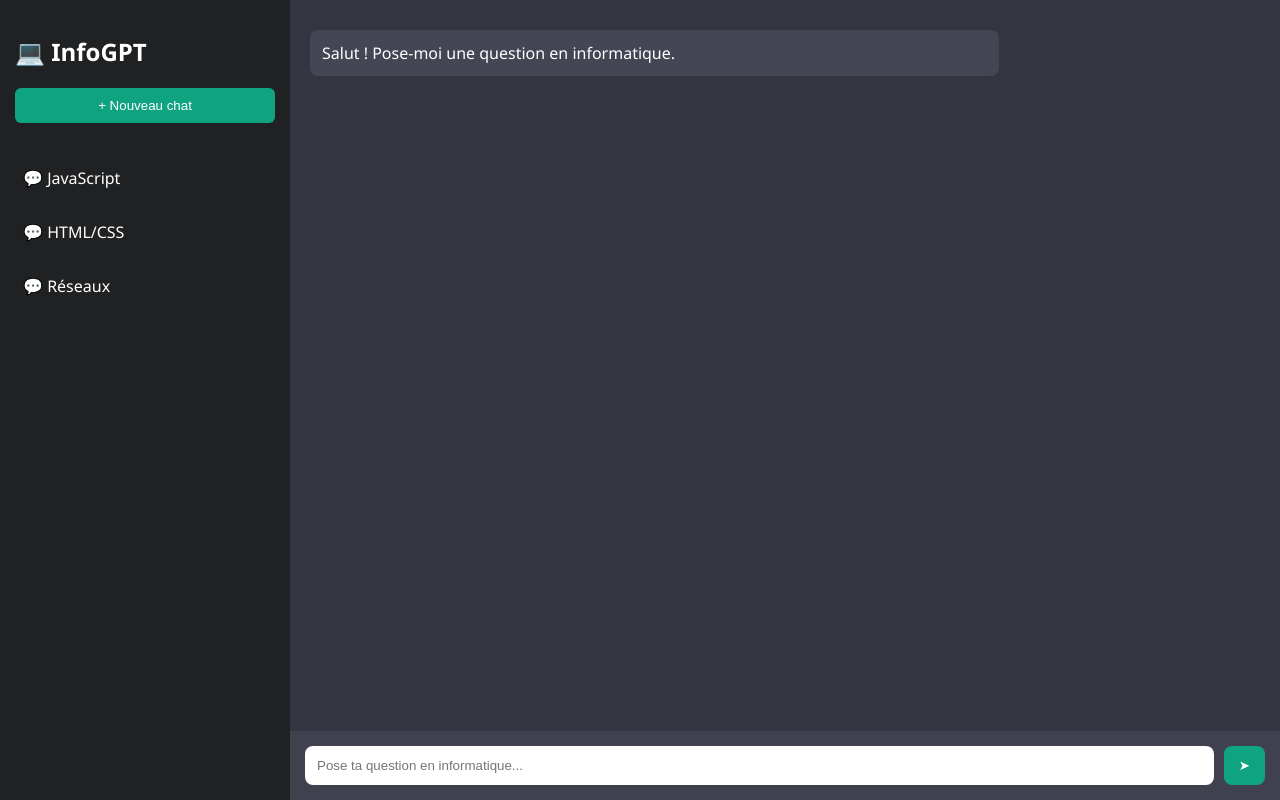
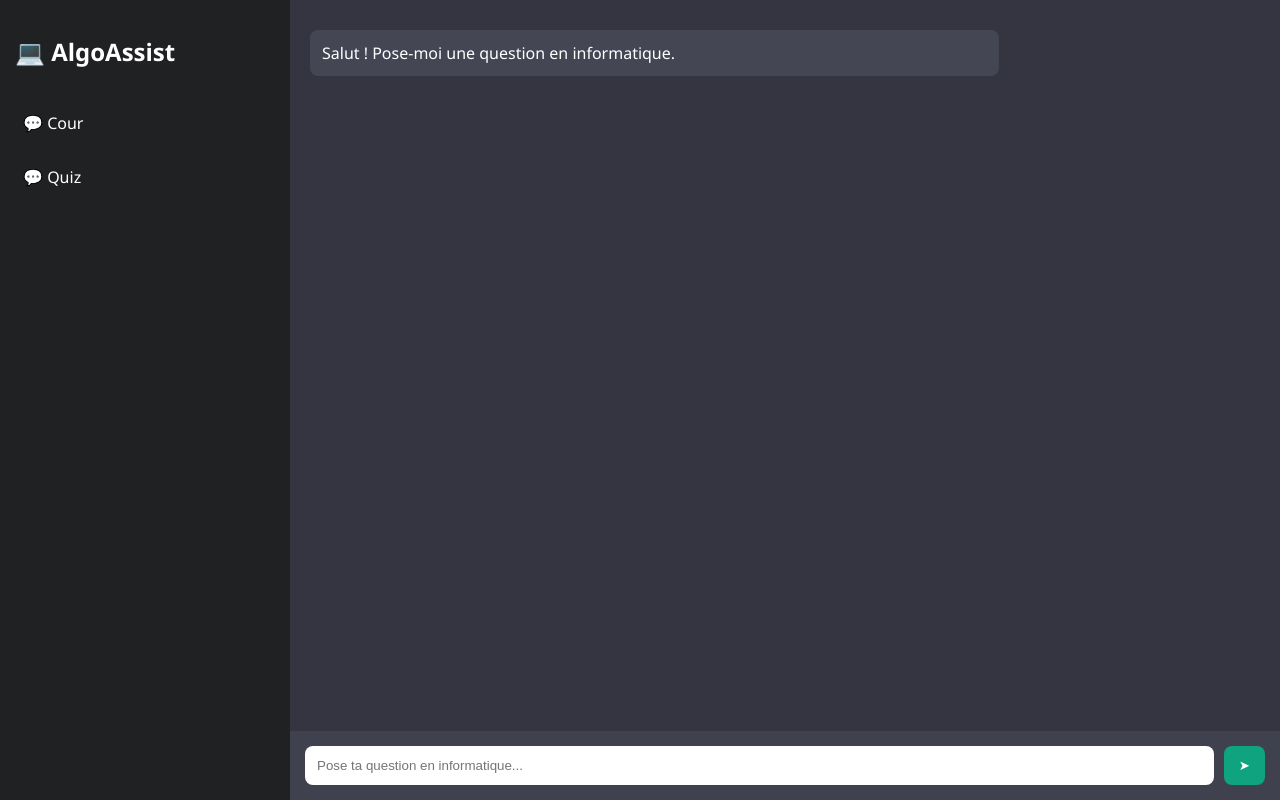
Before and after one commit to maramtemime/chatbot-revision-info, a Flask app: page / in a window 1280 px wide. Run offline with Flask 3, Linux system fonts and the light colour scheme.

Commit message:
modification frontend

```diff
--- a/app.py
+++ b/app.py
@@ -19,7 +19,7 @@ def chat():
         user_msg = request.json["message"]
 
         response = client.chat.completions.create(
-            model="llama-3.1-70b-versatile",
+            model="llama3-70b-8192",
             messages=[
                 {"role": "system", "content": "Tu es un assistant spécialisé en informatique. Réponds toujours en français."},
                 {"role": "user", "content": user_msg}
--- a/templates/index.html
+++ b/templates/index.html
@@ -11,12 +11,10 @@
 
     <!-- Sidebar -->
     <div class="sidebar">
-        <h2>💻 InfoGPT</h2>
-        <button class="new-chat">+ Nouveau chat</button>
+        <h2>💻 AlgoAssist</h2>
         <div class="history">
-            <p>💬 JavaScript</p>
-            <p>💬 HTML/CSS</p>
-            <p>💬 Réseaux</p>
+            <p>💬 Cour</p>
+            <p>💬 Quiz</p>
         </div>
     </div>
 
@@ -55,7 +53,6 @@ function sendMessage() {
 
     input.value = "";
 
-    // call Flask API
     fetch("/chat", {
         method: "POST",
         headers: {
```
